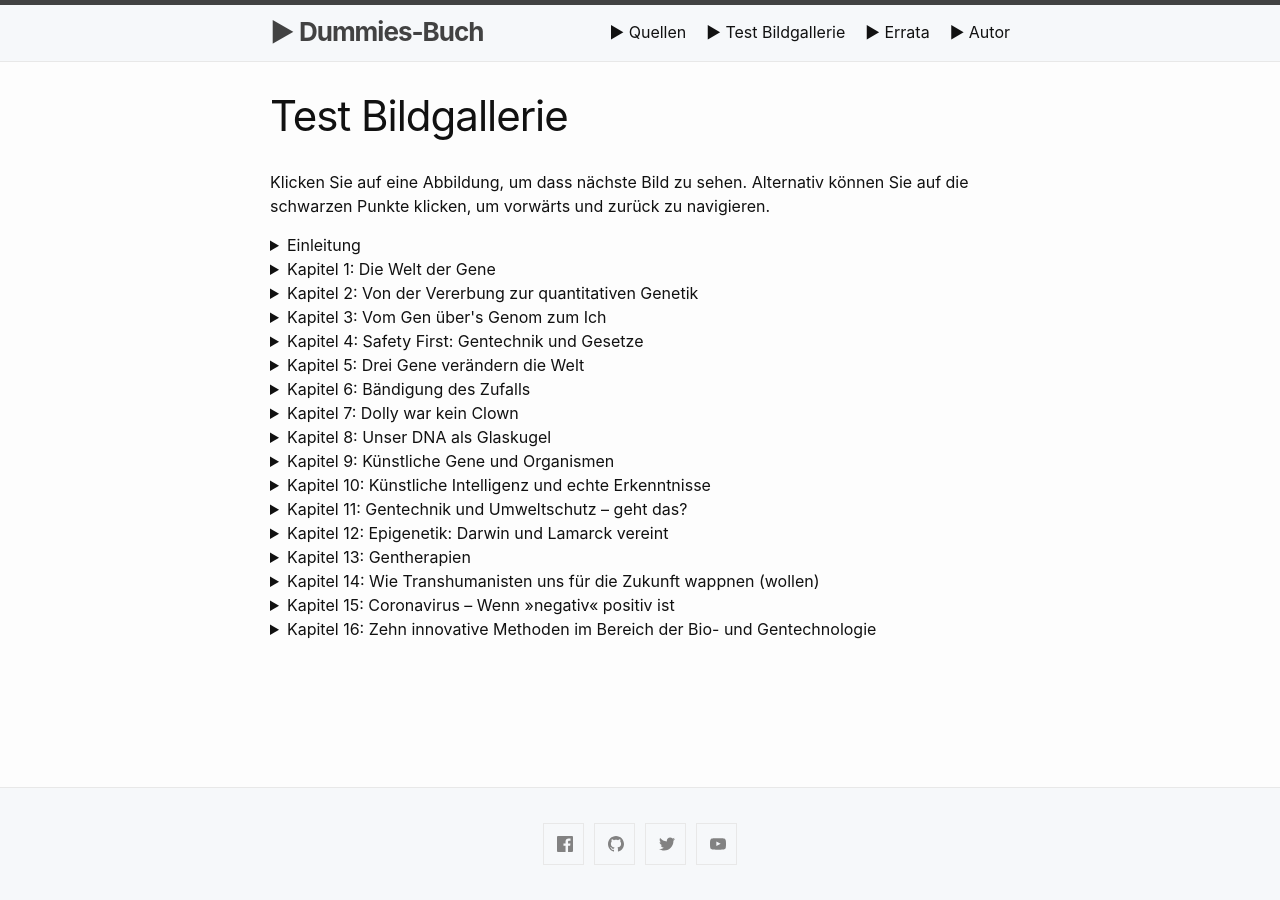
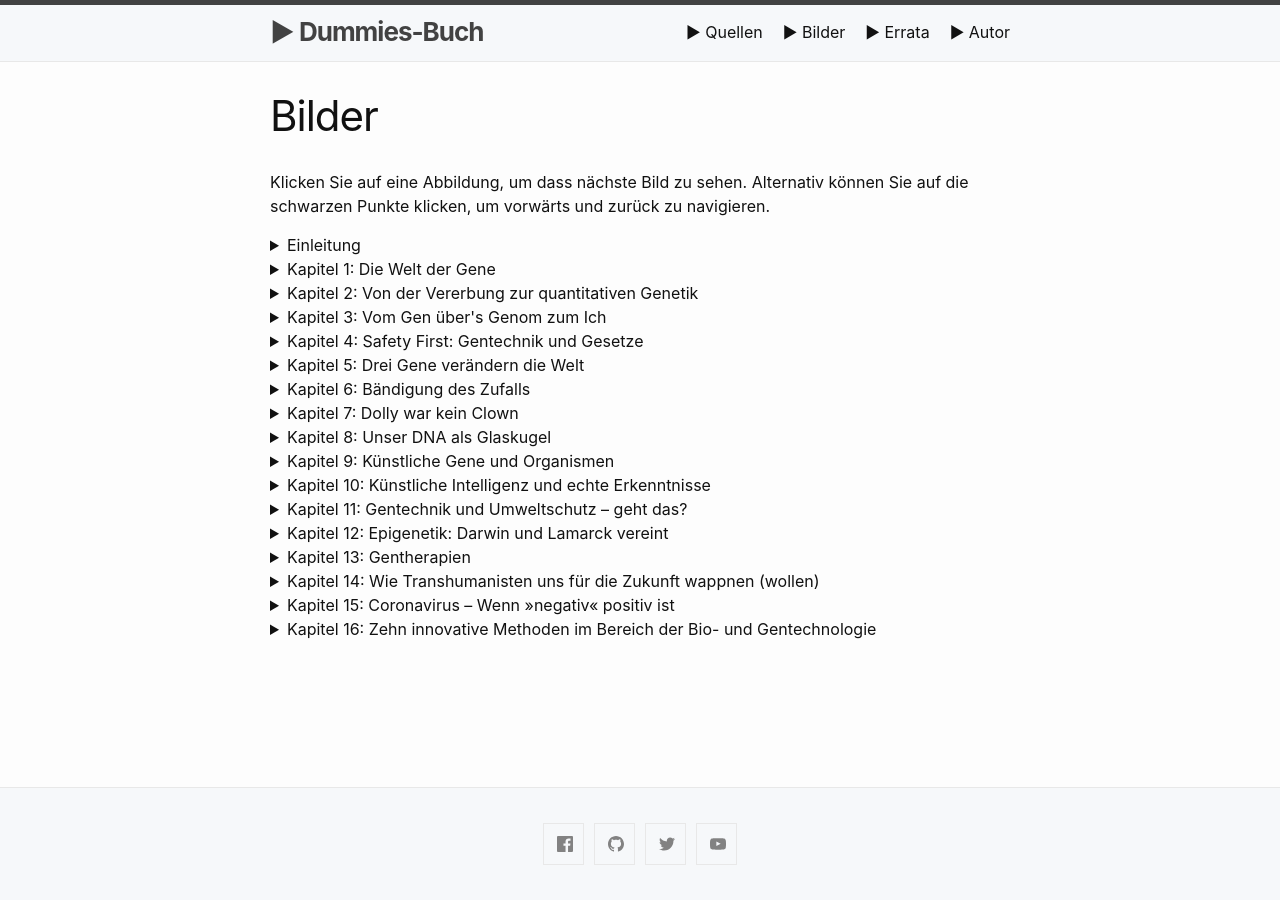
Before and after one commit to awkologist/dummie, a Jekyll site: the page built from gallerie.md, in a window 1280 px wide. Built offline with Jekyll 4.4.1, drawn with Linux system fonts in a browser that asks for light colours; Markdown is read by kramdown in place of the engine named in the settings.

Commit message:
Update gallerie.md

```diff
--- a/gallerie.md
+++ b/gallerie.md
@@ -1,7 +1,7 @@
 ---
 layout: page
-title: Test Bildgallerie
-permalink: /galleryplay/
+title: Bilder
+permalink: /gallery/
 ---
 
 Klicken Sie auf eine Abbildung, um dass nächste Bild zu sehen. Alternativ können Sie auf die schwarzen Punkte klicken, um vorwärts und zurück zu navigieren.
```
